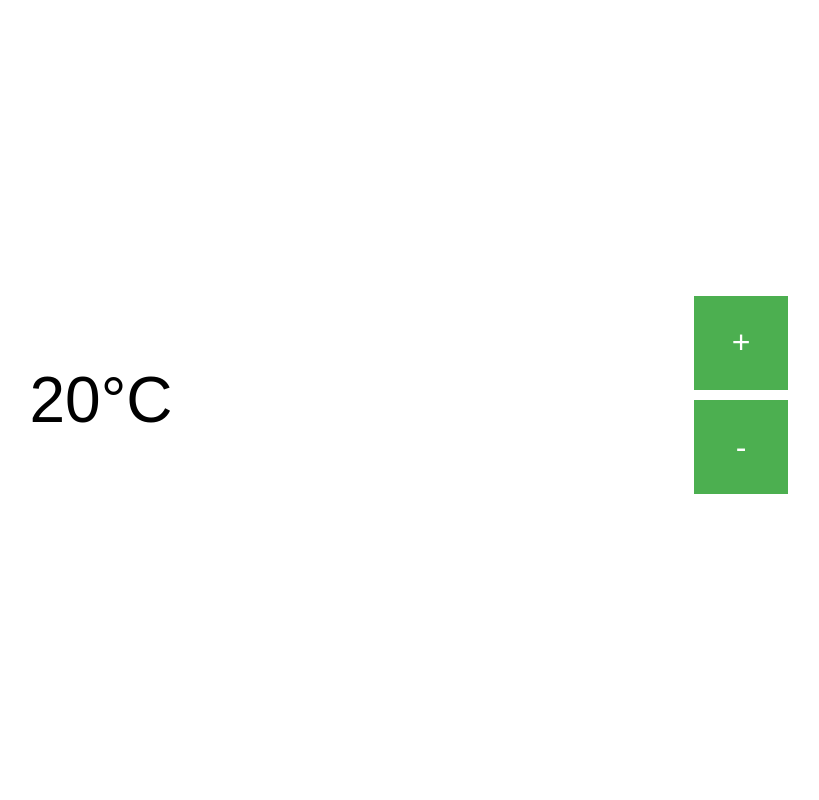
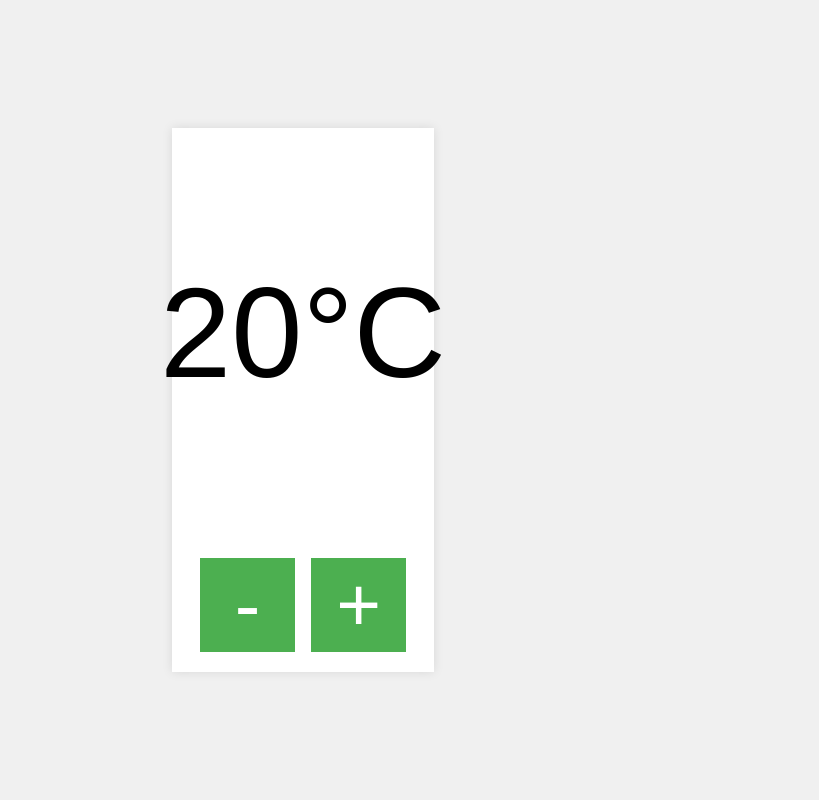
Before and after one commit to mohdhisham24/ThesisWebapp, a Flask app: page /raspberry_touch in a window 1280 px wide. Shown: the whole page, without its empty margins (337-1156 px from the left). Run offline with Flask 3, Linux system fonts and the light colour scheme; some libraries are stand-ins or nearby versions.

Commit message:
screen fix v3

```diff
--- a/templates/raspberry_touch.html
+++ b/templates/raspberry_touch.html
@@ -20,32 +20,29 @@
             background-color: #f0f0f0;
         }
         .container {
-            width: 100%; /* Full width */
-            height: 100%; /* Full height */
+            width: 69.4mm; /* Width of Google Pixel 4a in portrait */
+            height: 144mm; /* Height of Google Pixel 4a in portrait */
             display: flex;
+            flex-direction: column;
             background-color: #fff;
             box-shadow: 0 0 10px rgba(0,0,0,0.1);
-            flex-direction: row; /* Ensure horizontal layout */
         }
         .temperature-display {
-            flex: 1; /* Takes up available space */
+            flex: 1;
             display: flex;
             justify-content: center;
             align-items: center;
-            font-size: 5vw; /* Responsive font size */
+            font-size: 10vw;
         }
         .button-container {
-            width: 30%; /* Fixed width for button container */
             display: flex;
-            flex-direction: column;
-            justify-content: center; /* Center buttons vertically */
-            align-items: center;
-            padding: 10px; /* Padding for spacing */
+            justify-content: space-around;
+            padding: 20px;
         }
         .temp-button {
-            width: 25mm; /* Fixed width */
-            height: 25mm; /* Fixed height */
-            font-size: 2.5vw; /* Responsive font size */
+            width: 25mm;
+            height: 25mm;
+            font-size: 6vw;
             border: none;
             background-color: #4CAF50;
             color: white;
@@ -53,7 +50,6 @@
             display: flex;
             justify-content: center;
             align-items: center;
-            margin-bottom: 10px; /* Space between buttons */
         }
     </style>
     <script src="https://cdnjs.cloudflare.com/ajax/libs/socket.io/4.0.1/socket.io.js"></script>
@@ -62,8 +58,8 @@
     <div class="container">
         <div class="temperature-display" id="temperature">20°C</div>
         <div class="button-container">
+            <button class="temp-button" onclick="updateTemperature(-1)">-</button>
             <button class="temp-button" onclick="updateTemperature(1)">+</button>
-            <button class="temp-button" onclick="updateTemperature(-1)">-</button>
         </div>
     </div>
 
```
